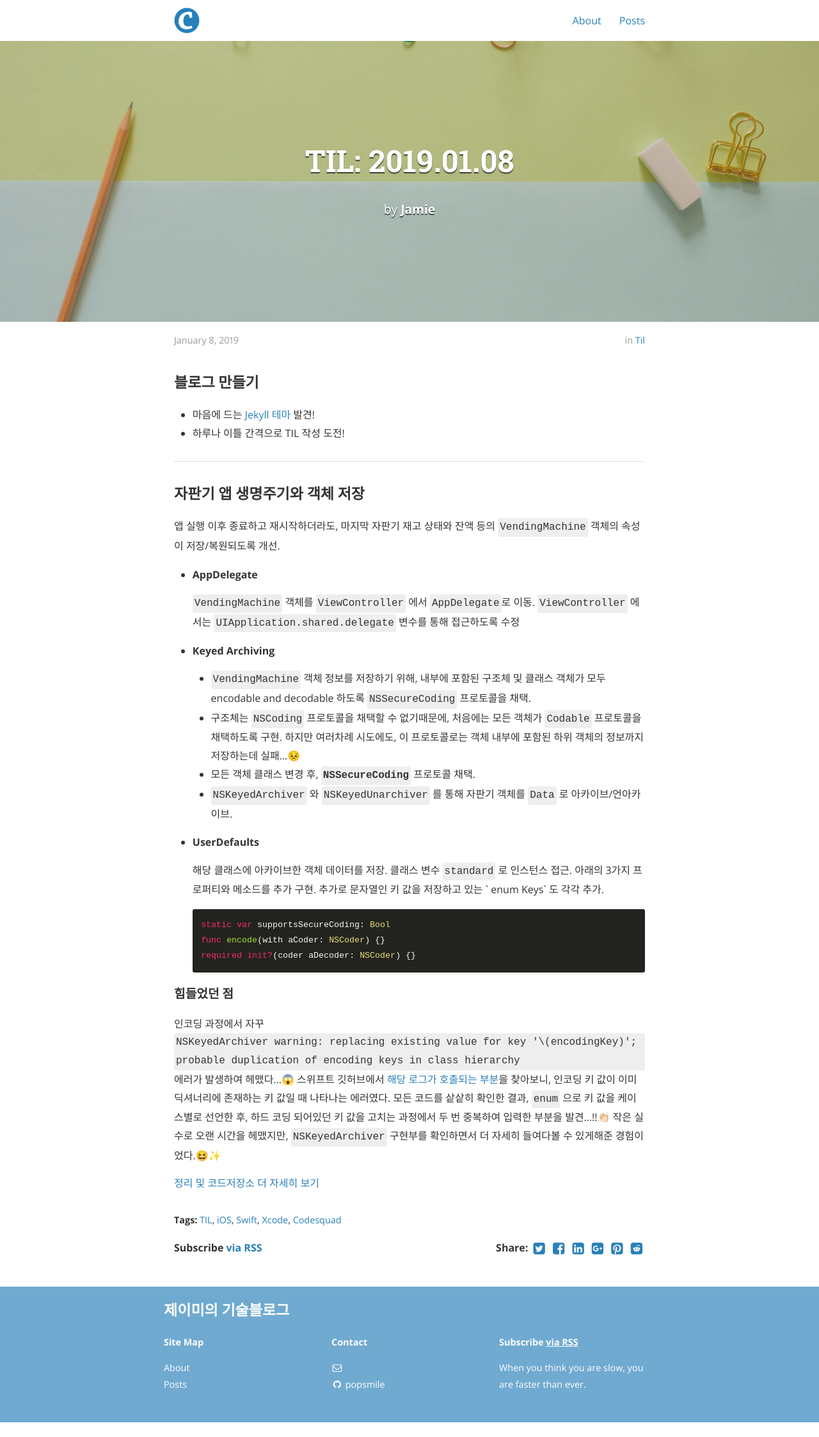
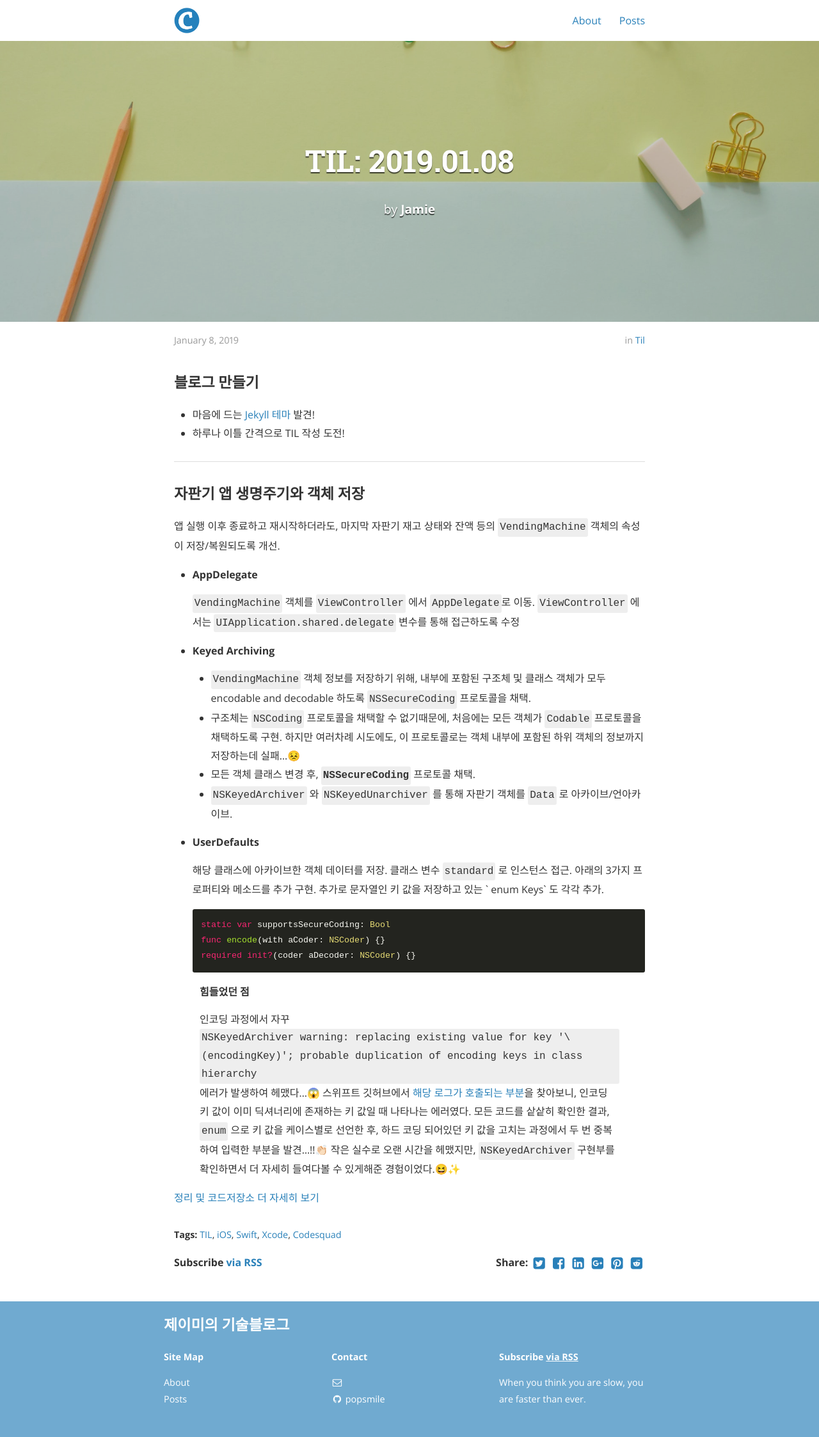
Before and after one commit to popsmile/popsmile.github.io, a Jekyll site: the page built from _posts/2019-01-08-TIL.markdown, in a window 1280 px wide. Shown: the whole page at 64% size. Built offline with Jekyll 4.4.1, drawn with Linux system fonts in a browser that asks for light colours; nearby versions of some CDN libraries; before the commit the page ends 2223 px from its top, so only the background shows below that.

Commit message:
Update: kramdown style

````diff
--- a/_posts/2019-01-08-TIL.markdown
+++ b/_posts/2019-01-08-TIL.markdown
@@ -34,15 +34,14 @@ cover:  "/assets/cover/pencil-clips-on-greenblue.jpeg"
 
   해당 클래스에 아카이브한 객체 데이터를 저장. 클래스 변수 `standard` 로 인스턴스 접근. 아래의 3가지 프로퍼티와 메소드를 추가 구현. 추가로 문자열인 키 값을 저장하고 있는 ` enum Keys` 도 각각 추가.
 
-  ```swift
+  ~~~ swift
   static var supportsSecureCoding: Bool
   func encode(with aCoder: NSCoder) {}
   required init?(coder aDecoder: NSCoder) {}
-  ```
+  ~~~
 
-
-#### 힘들었던 점
-
-인코딩 과정에서 자꾸 `NSKeyedArchiver warning: replacing existing value for key '\(encodingKey)'; probable duplication of encoding keys in class hierarchy` 에러가 발생하여 헤맸다...😱 스위프트 깃허브에서 [해당 로그가 호출되는 부분](https://github.com/apple/swift-corelibs-foundation/blob/master/Foundation/NSKeyedArchiver.swift#L424)을 찾아보니, 인코딩 키 값이 이미 딕셔너리에 존재하는 키 값일 때 나타나는 에러였다. 모든 코드를 샅샅히 확인한 결과, `enum` 으로 키 값을 케이스별로 선언한 후, 하드 코딩 되어있던 키 값을 고치는 과정에서 두 번 중복하여 입력한 부분을 발견...!!👏🏻 작은 실수로 오랜 시간을 헤맸지만, `NSKeyedArchiver` 구현부를 확인하면서 더 자세히 들여다볼 수 있게해준 경험이었다.😆✨
+> **힘들었던 점**
+>
+> 인코딩 과정에서 자꾸 `NSKeyedArchiver warning: replacing existing value for key '\(encodingKey)'; probable duplication of encoding keys in class hierarchy` 에러가 발생하여 헤맸다...😱 스위프트 깃허브에서 [해당 로그가 호출되는 부분](https://github.com/apple/swift-corelibs-foundation/blob/master/Foundation/NSKeyedArchiver.swift#L424)을 찾아보니, 인코딩 키 값이 이미 딕셔너리에 존재하는 키 값일 때 나타나는 에러였다. 모든 코드를 샅샅히 확인한 결과, `enum` 으로 키 값을 케이스별로 선언한 후, 하드 코딩 되어있던 키 값을 고치는 과정에서 두 번 중복하여 입력한 부분을 발견...!!👏🏻 작은 실수로 오랜 시간을 헤맸지만, `NSKeyedArchiver` 구현부를 확인하면서 더 자세히 들여다볼 수 있게해준 경험이었다.😆✨
 
 [정리 및 코드저장소 더 자세히 보기](https://github.com/code-squad/swift-vendingmachineapp/tree/popsmile#3-%EC%95%B1-%EC%83%9D%EB%AA%85%EC%A3%BC%EA%B8%B0%EC%99%80-%EA%B0%9D%EC%B2%B4-%EC%A0%80%EC%9E%A5)
````
